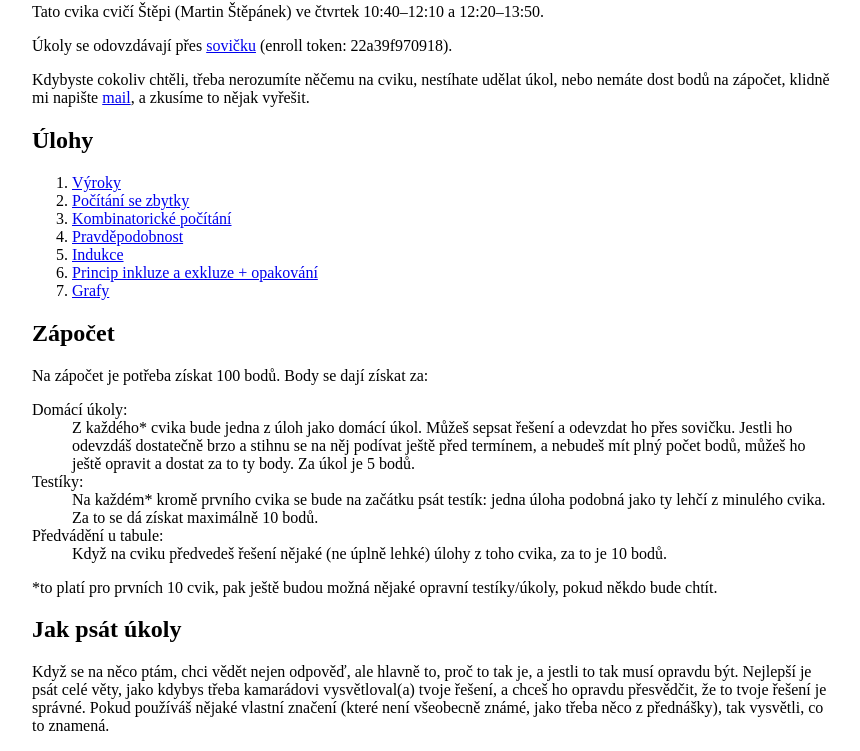
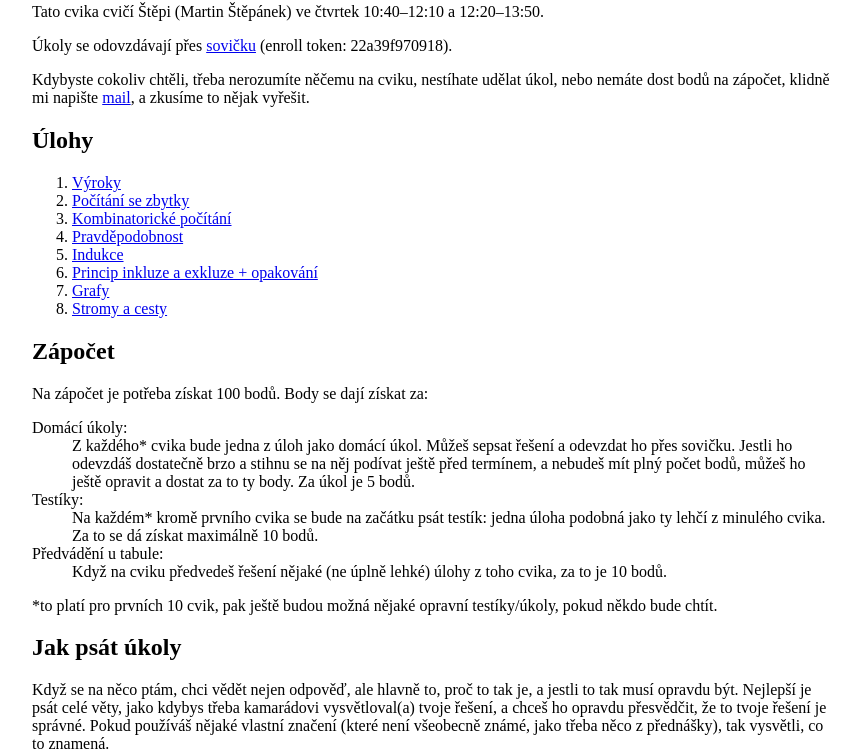
Before and after one commit to mstepanek0301/diskretka, a plain HTML site: page index.html in a window 1280 px wide. Shown: the part 77-828 px from the top of the page, without its empty margins (208-1068 px from the left). Drawn offline with Linux system fonts and the light colour scheme.

Commit message:
Update index.html

```diff
--- a/index.html
+++ b/index.html
@@ -20,6 +20,7 @@
 	<li><a href="05.html">Indukce</a></li>
 	<li><a href="06.html">Princip inkluze a exkluze + opakování</a></li>
 	<li><a href="07.html">Grafy</a></li>
+	<li><a href="08.html">Stromy a cesty</a></li>
 </ol>
 <h2>Zápočet</h2>
 <p>Na zápočet je potřeba získat 100 bodů. Body se dají získat za:</p>
```
